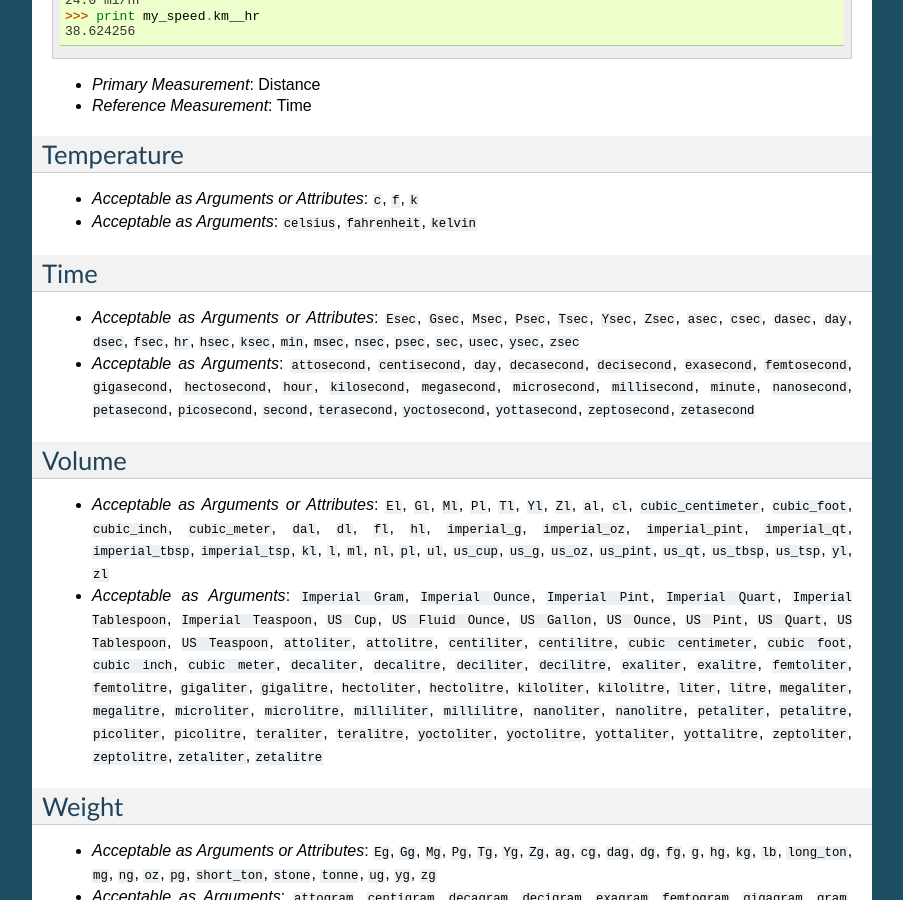
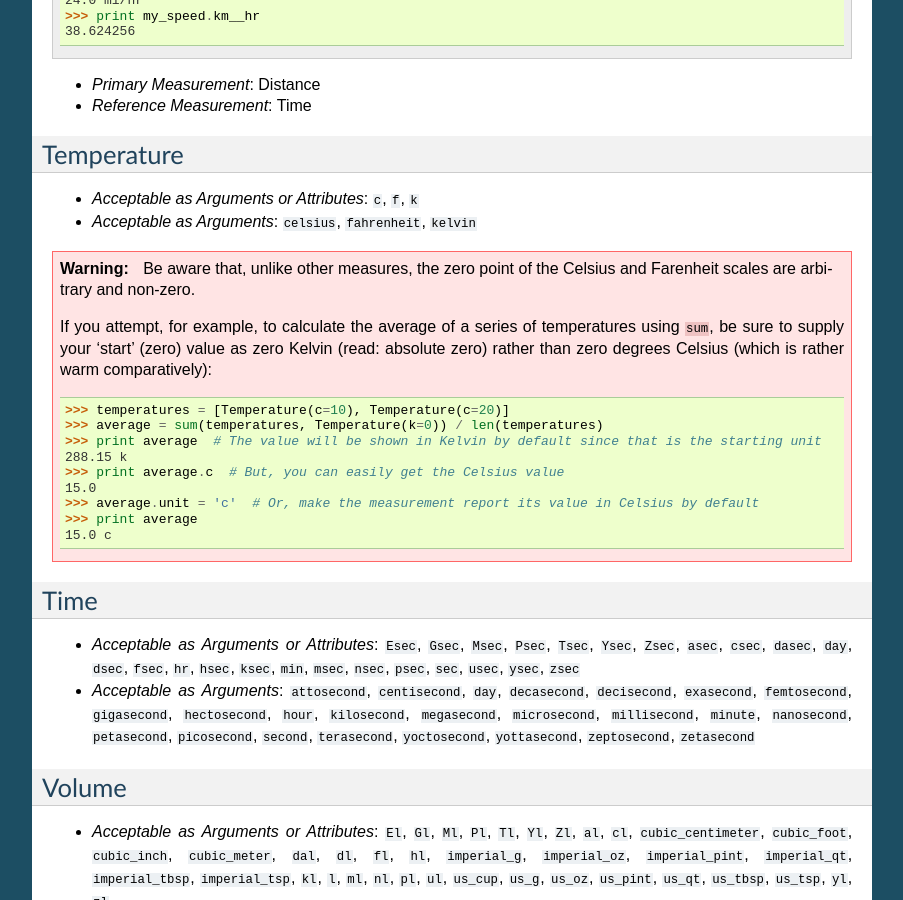
Before and after one commit to coddingtonbear/python-measurement, a Sphinx documentation site: the page built from docs/topics/measures.rst, in a window 1280 px wide and 900 px high, scrolled down 2083 px. Shown: the whole window, without its empty margins (198-1101 px from the left). Built offline with Sphinx 7.4.7, drawn with Linux system fonts in a browser that asks for light colours.

Commit message:
#5: Updating documentation to add a reminder that 0 C and 0 F are non-zero.

```diff
--- a/docs/topics/measures.rst
+++ b/docs/topics/measures.rst
@@ -88,6 +88,26 @@ Temperature
 * *Acceptable as Arguments or Attributes*: ``c``, ``f``, ``k``
 * *Acceptable as Arguments*: ``celsius``, ``fahrenheit``, ``kelvin``
 
+.. warning::
+
+   Be aware that, unlike other measures, the zero point of the Celsius
+   and Farenheit scales are arbitrary and non-zero.
+
+   If you attempt, for example, to calculate the average of a series of
+   temperatures using ``sum``, be sure to supply your 'start' (zero)
+   value as zero Kelvin (read: absolute zero) rather than zero
+   degrees Celsius (which is rather warm comparatively)::
+
+      >>> temperatures = [Temperature(c=10), Temperature(c=20)]
+      >>> average = sum(temperatures, Temperature(k=0)) / len(temperatures)
+      >>> print average  # The value will be shown in Kelvin by default since that is the starting unit
+      288.15 k
+      >>> print average.c  # But, you can easily get the Celsius value
+      15.0
+      >>> average.unit = 'c'  # Or, make the measurement report its value in Celsius by default
+      >>> print average
+      15.0 c
+
 Time
 ----
 
```
